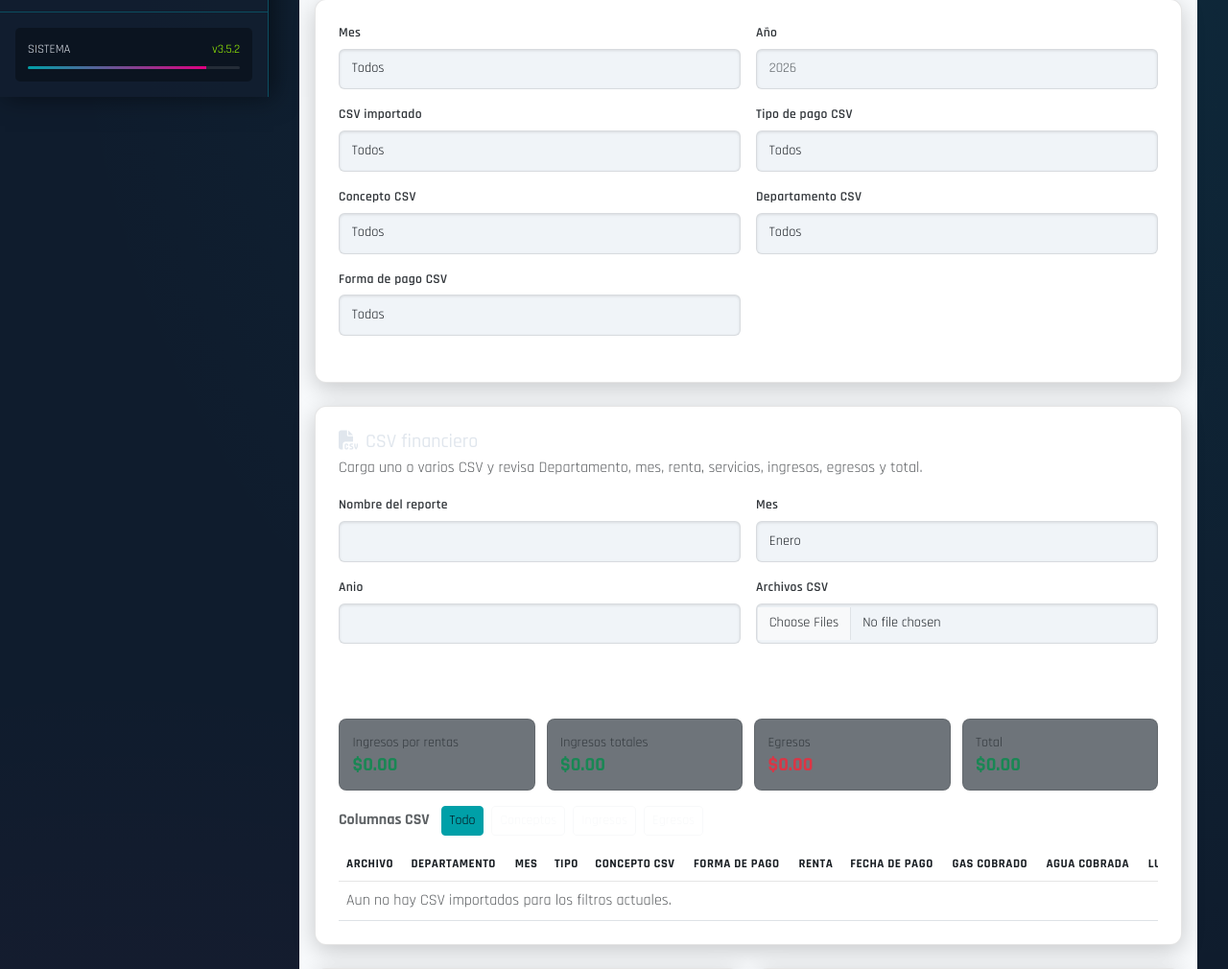
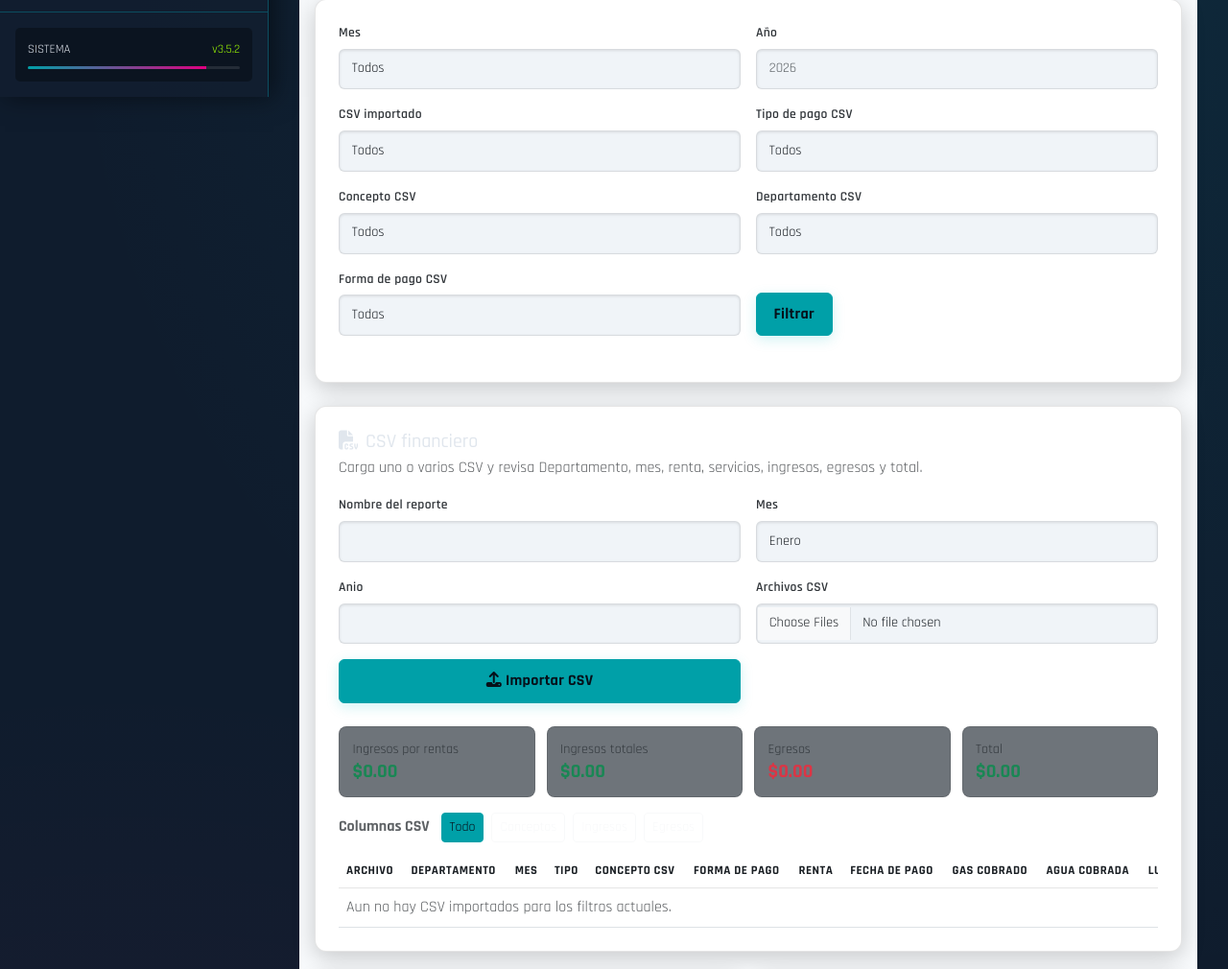
Before and after one commit to abnerck/Boss, a Django app: page /finanzas/ in a window 1280 px wide. Shown: the part 699-1709 px from the top of the page at 96% size. Run offline with Django 5.2, Linux system fonts and the light colour scheme; the visitor is signed in with stand-in values (Sample User, id 1); data that the repository does not hold is empty; some libraries are stand-ins or nearby versions.

Commit message:
Hacer visible boton de filtros en finanzas

```diff
--- a/tasks/templates/finanzas.html
+++ b/tasks/templates/finanzas.html
@@ -1299,6 +1299,27 @@ $(document).ready(function() {
         border-radius: 0 6px 6px 0;
     }
 
+    .btn-save {
+        background: var(--primary-neon);
+        border: 1px solid var(--primary-neon);
+        color: #06101a !important;
+        font-family: 'Rajdhani', sans-serif;
+        font-weight: 800;
+        letter-spacing: 0.3px;
+        border-radius: 6px;
+        padding: 0.6rem 1.1rem;
+        min-height: 42px;
+        box-shadow: 0 4px 14px rgba(0, 188, 196, 0.18);
+    }
+
+    .btn-save:hover,
+    .btn-save:focus {
+        background: #20d4dc;
+        border-color: #20d4dc;
+        color: #06101a !important;
+        box-shadow: 0 0 0 0.18rem rgba(0, 188, 196, 0.22);
+    }
+
     /* Tabla */
     .table {
         margin-bottom: 0;
```
